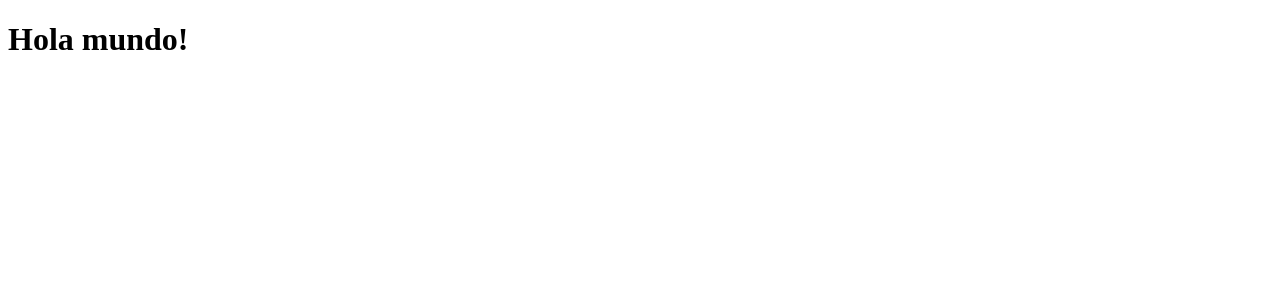
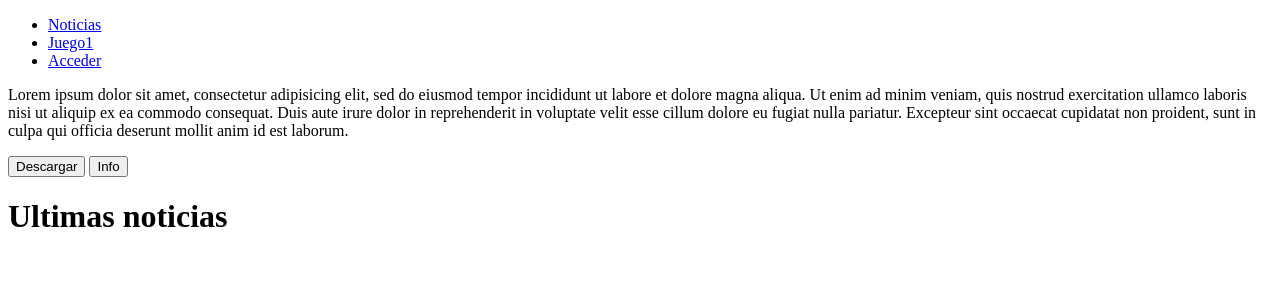
Before and after one commit to MrHelios/Fenix, a Django app: page / in a window 1280 px wide. Shown: the top 300 px of the page. Run offline with Django 3.2, Linux system fonts and the light colour scheme; data that the repository does not hold is empty.

Commit message:
la vista home tiene la logica correspondiente

```diff
--- a/sitio/views.py
+++ b/sitio/views.py
@@ -1,4 +1,7 @@
 from django.shortcuts import render
 
+from noticias.models import Noticia
+
 def home(request):
-    return render(request, 'home.html')
+    n = Noticia.objects.all()
+    return render(request, 'home.html', {'noticia': n})
--- a/templates/home.html
+++ b/templates/home.html
@@ -2,9 +2,30 @@
 <html lang="en" dir="ltr">
     <head>
         <meta charset="utf-8">
-        <title>Hola</title>
+        <title>T Estudios</title>
     </head>
     <body>
-        <h1>Hola mundo!</h1>
+        <nav>
+            <ul>
+                <li><a href="/noticias">Noticias</a></li>
+                <li><a href="/g/juego1">Juego1</a></li>
+                <li><a href="/u/login">Acceder</a></li>
+            </ul>
+        </nav>
+        <div class="">
+            <p>Lorem ipsum dolor sit amet, consectetur adipisicing elit, sed do eiusmod tempor incididunt ut labore et dolore magna aliqua. Ut enim ad minim veniam, quis nostrud exercitation ullamco laboris nisi ut aliquip ex ea commodo consequat. Duis aute irure dolor in reprehenderit in voluptate velit esse cillum dolore eu fugiat nulla pariatur. Excepteur sint occaecat cupidatat non proident, sunt in culpa qui officia deserunt mollit anim id est laborum.</p>
+            <a href="/g/juego1/download"><button type="button" name="button">Descargar</button></a>
+            <a href="/g/juego1"><button type="button" name="button">Info</button></a>
+        </div>
+        <div class="">
+            <h1>Ultimas noticias</h1>
+            {% for noti in noticia %}
+                <div class="">
+                    <h2>{{noti.titulo}}</h2>
+                    <p>{{noti.descripcion}}</p>
+                </div>
+            {% endfor %}
+        </div>
+        <footer></footer>
     </body>
 </html>
```
